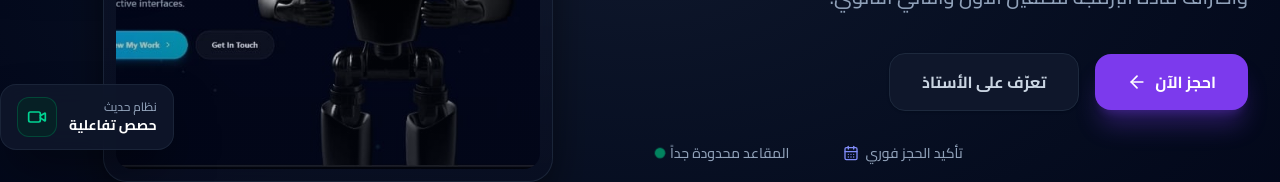
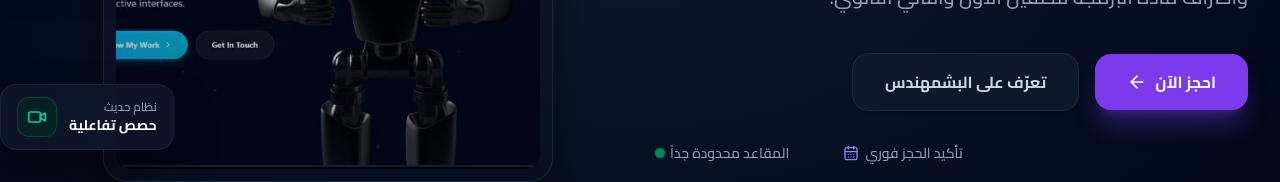
Before and after one commit to AhmdShakerx/Teash, a React (Vite) app: page / in a window 1280 px wide. Shown: the part 428-610 px from the top of the page. Built offline with nearby package versions, Linux system fonts and the light colour scheme.

Commit message:
Update button text from 'الأستاذ' to 'البشمهندس'

```diff
--- a/src/components/sections/Hero.tsx
+++ b/src/components/sections/Hero.tsx
@@ -167,7 +167,7 @@ export default function Hero({ onScrollToBooking }: HeroProps) {
                 }}
                 className="w-full sm:w-auto px-8 py-4 rounded-2xl bg-slate-900 text-slate-300 font-bold text-base hover:bg-slate-850 border border-slate-800 shadow-sm hover:shadow-md hover:-translate-y-0.5 active:translate-y-0 transition-all duration-300 cursor-pointer flex items-center justify-center gap-2"
               >
-                <span>تعرّف على الأستاذ</span>
+                <span>تعرّف على البشمهندس</span>
               </button>
             </motion.div>
 
```
